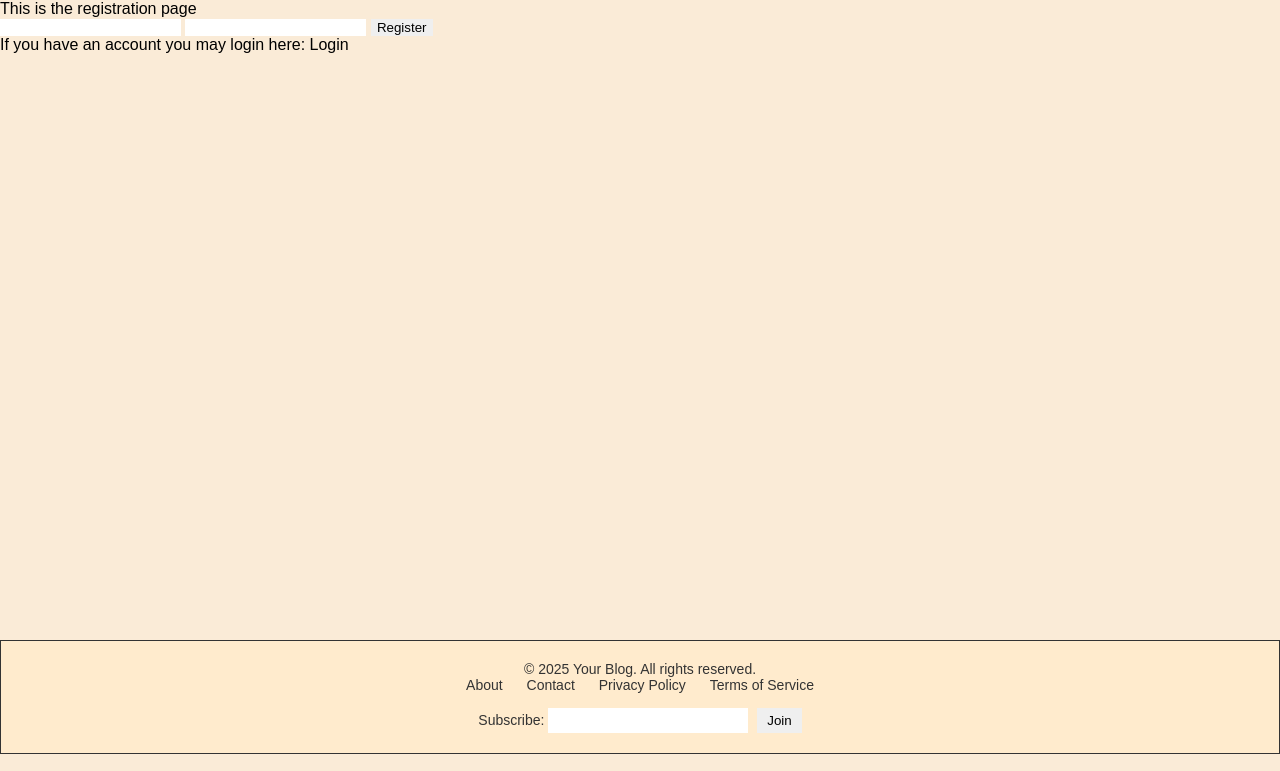
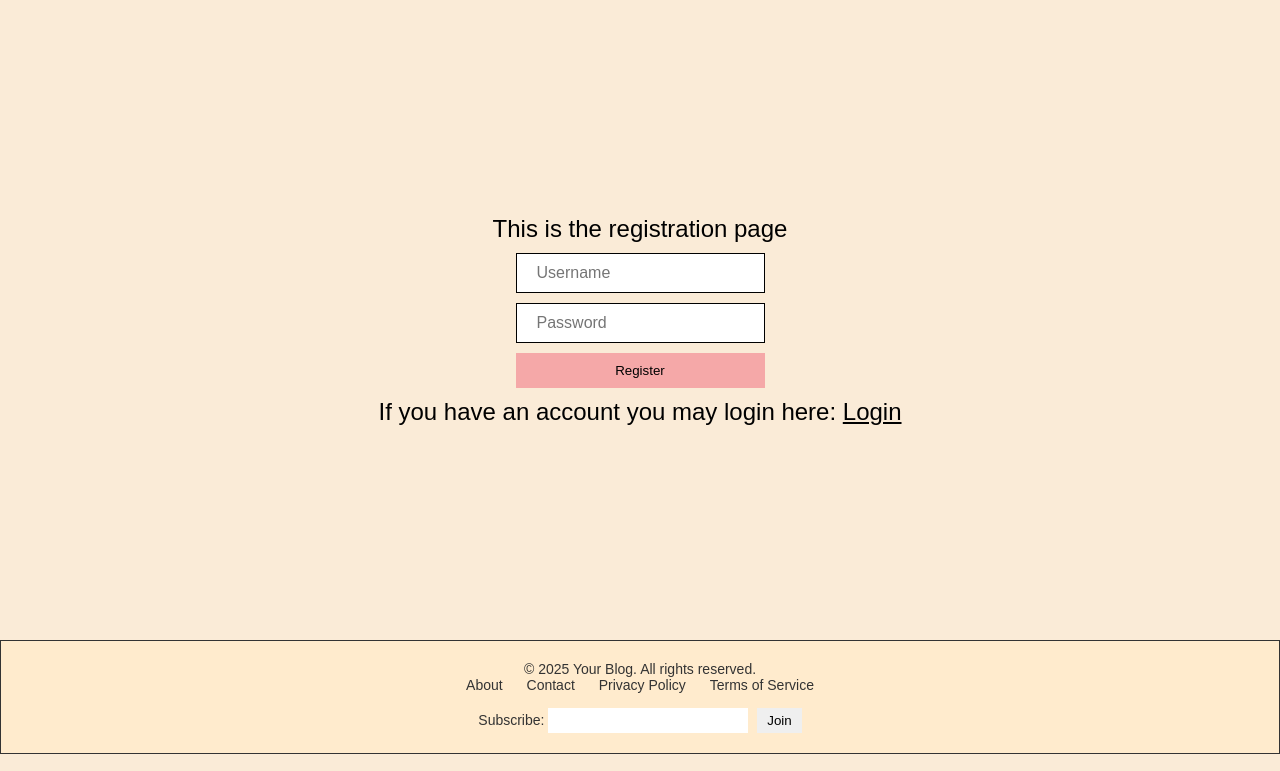
Before and after one commit to Adrian030304/Personal-Blog, a Flask app: page /register in a window 1280 px wide. Shown: the part 29-800 px from the top of the page. Run offline with Flask 3, Linux system fonts and the light colour scheme.

Commit message:
final adjustments

```diff
--- /dev/null
+++ b/static/auth.css
@@ -0,0 +1,37 @@
+.login, .register {
+    display: flex;
+    justify-content: center;
+    align-items: center;
+    min-height: 80vh;
+    flex-direction: column;
+    font-size: 1.5rem;
+}
+
+.login > form, .register > form {
+    display: flex;
+    flex-direction: column;
+    gap: 10px;
+    margin-top: 10px;
+    font-size: 1.5rem;
+}
+
+
+.form-input {
+    padding: 10px 20px;
+    font-size: 1rem;
+    border: 1px #000 solid;
+}
+
+.form-button {
+    padding: 10px 20px;
+    margin-bottom: 10px;
+    background-color: #f5a8a8;
+}
+
+.form-button:hover{
+    background-color: #e19191;
+}
+
+.form-button:active{
+    background-color: #e7c0c0;
+}
--- a/static/main_page.css
+++ b/static/main_page.css
@@ -78,6 +78,7 @@ body{
     margin-right: 25%;
     margin-left: 25%;
     background-color: honeydew;
+    min-width: fit-content;
 }
 
 .article-post {
@@ -101,6 +102,7 @@ body{
     height: auto;
     min-height: max-content;
     border: 1px solid black;
+    min-width: fit-content;
 }
 
 .section {
@@ -144,11 +146,15 @@ body{
 }
 
 .home-content {
-  justify-content: center;
+ justify-content: center;
   align-items: center;
   display: flex;
   flex-direction: column;
   flex: 1;
+  overflow-wrap: break-word;
+  max-width: 400px;
+  margin: 0 auto;
+  text-align: center;
 }
 
 .footer {
--- a/templates/delete_article.html
+++ b/templates/delete_article.html
@@ -4,7 +4,7 @@
         <h2>Delete article title</h2>
         <h3>Are you sure to delete this article? </h3>
         <form method="POST">
-            <input type="submit" value="Delete">
+            <input class="form-button" type="submit" value="Delete">
         </form>
     </div>
 
--- a/templates/edit_article.html
+++ b/templates/edit_article.html
@@ -3,10 +3,10 @@
     <div class="article">
         <h2>Edit Article</h2>
         <form method="POST">
-            <input type="text" placeholder="Article Title"  name="article_title" id="article-title" value="{{art['title']}}">
-            <input type="date" placeholder="Publishing Date" name="publishing_date" id="article-date" value="{{art['date']}}">
+            <input class="form-input" type="text" placeholder="Article Title"  name="article_title" id="article-title" value="{{art['title']}}">
+            <input class="form-input" type="date" placeholder="Publishing Date" name="publishing_date" id="article-date" value="{{art['date']}}">
             <textarea placeholder="Content" name="article_content" id="article-content" cols="30" rows="10" >{{art['content']}}</textarea>
-            <input type="submit" value="Edit">
+            <input class="form-button" type="submit" value="Edit">
         </form>
     </div>
 
--- a/templates/main_page.html
+++ b/templates/main_page.html
@@ -5,6 +5,7 @@
     <meta name="viewport" content="width=device-width, initial-scale=1.0">
     <title>Main Page</title>
     <link rel="stylesheet" href="{{ url_for('static', filename= 'main_page.css') }}">
+    <link rel="stylesheet" href="{{ url_for('static', filename= 'auth.css') }}">
 </head>
 <body>
     <div id="header">
--- a/templates/register.html
+++ b/templates/register.html
@@ -1,12 +1,14 @@
 {% extends "main_page.html" %}
 {% block content %}
-    <span>This is the registration page</span>
-    <form method="POST">
-        <input type="text" name="username" id="user_registration">
-        <input type="text" name="password" id="pass_registration">
-        <input type="submit" value="Register">
-    </form>
-    <p>If you have an account you may login here:
-        <a href="{{url_for('login_user')}}">Login</a>
-    </p>
+    <div class="register">
+        <span>This is the registration page</span>
+        <form method="POST">
+            <input class="form-input" type="text" name="username" id="user_registration" placeholder="Username" minlength="3" maxlength="30" required>
+            <input class="form-input" type="password" name="password" id="pass_registration" placeholder="Password" minlength="5" maxlength="60" required>
+            <input class="form-button" type="submit" value="Register">
+        </form>
+        <p>If you have an account you may login here:
+            <a style="text-decoration: underline;" href="{{url_for('login_user')}}">Login</a>
+        </p>
+    </div>
 {% endblock %}
```
Also changed, not shown: templates/create_article.html (+4 -4 lines), templates/login.html (+11 -9 lines).
